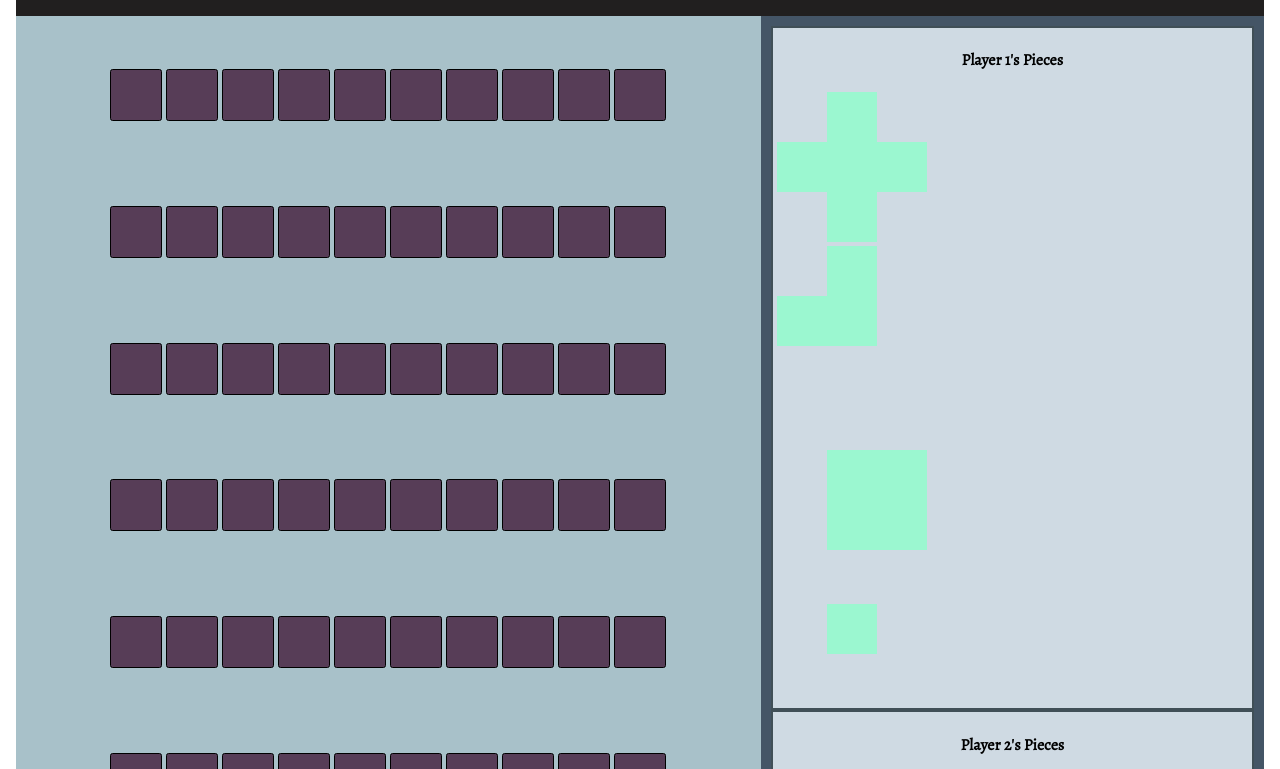
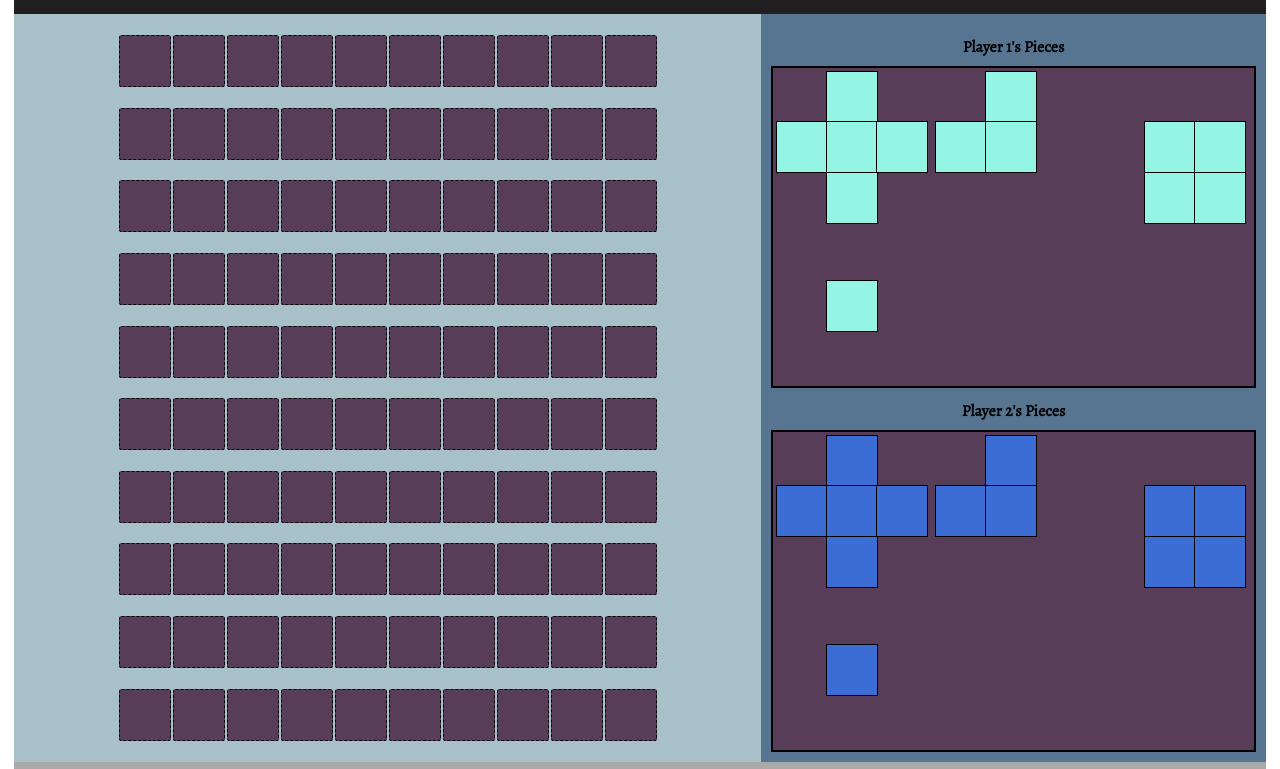
Before and after one commit to ldbean/Cathedral, a plain HTML site: page index.html in a window 1280 px wide. Shown: the part 107-876 px from the top of the page. Drawn offline with nearby package versions, Linux system fonts and the light colour scheme.

Commit message:
fixed the piece building function to be more robust

```diff
--- a/css/style.css
+++ b/css/style.css
@@ -14,6 +14,9 @@
 .header {
     background: rgb(33, 31, 31);
     color:mintcream;
+}
+h4 {
+    margin: 12px 8px 8px 8px;
 }
 
 .footer {
@@ -34,38 +37,66 @@ td div {
     pointer-events: none;
     background-color:rgb(87, 61, 87);
     border: 1px solid black;
+    margin: -1px;
 
 }
 aside > div {
     height: 100%;
-    background-color: rgb(207, 218, 227);
-    border: 2px solid #404f57;
+    background-color: rgb(87, 61, 87);
+    border: 2px solid black;
 }
-.deck {
 
+.player1{
+    background-color: rgb(149, 245, 229);
+    height: 50px;
+    width: 50px;
+    border: 1px solid black;
+    margin: -1px;
 }
-.solid {
-    background-color: rgb(155, 247, 208);
-    height:50px;
+.player2{
+    background-color: rgb(60, 109, 213);
+    height: 50px;
     width: 50px;
+    border: 1px solid black;
+    margin: -1px;
 }
 .pHolder {
     height: 50px;
     width: 50px;
+    margin: 0;
 }
-.deck > div {
+.invisible {
+    display: none;
+}
+.hovered {
+ background-color: white;
+ stroke: aliceblue;
+}
+
+.hold {
+    border: solid black 1px;
+}
+.unclaimed {
+    border-style: dashed;
+}
+.deck {
+    display: flex;
+    flex-wrap: wrap;
+}
+.deck > section {
     display:flex;
     flex-wrap: wrap;
-    height:150px;
-    width: 150px;
+    height:151px;
+    width: 151px;
     margin: 4px;
 
 }
 .aside {
-    background-color: #445566;
+    background-color: #577491;
     justify-content: space-around;
     display: flex;
     flex-direction: column;
+
 
 }
 
@@ -81,6 +112,7 @@ aside > div {
 }
 
 body {
-    padding: 8px;
+    padding: 6px;
     font-family: 'Alegreya', serif;
+
 }
--- a/index.html
+++ b/index.html
@@ -337,11 +337,12 @@
             </table>
         </main>
         <aside class="aside">
+            <h4>Player 1's Pieces</h4>
             <div class="deck" id="player1">
-                <h4>Player 1's Pieces</h4>
             </div>
+            <h4>Player 2's Pieces</h4>
             <div class="deck"id="player2">
-                <h4>Player 2's Pieces</h4>
+
             </div>
         </aside>
         <footer class="footer">
--- a/js/main.js
+++ b/js/main.js
@@ -5,6 +5,12 @@ const lookup = {
     'null' : 'black',
     '0': 'black'
 }
+
+const mathGrid = [
+    -11, -10, -9,
+    -1, 0, 1,
+    9, 10, 11
+]
 
 // PIECES
 const pieces = {
@@ -38,7 +44,6 @@ const pieces = {
 let board;
 let turn;
 let winner;
-let occupiedSpaces = [];
 let height = 10;
 let width = 10;
 let center;
@@ -47,33 +52,64 @@ let center;
 
 // CACHED EVENTS
 let spaces = document.querySelectorAll('td div');
+let claimed = document.querySelectorAll('.claimed');
+let unclaimed = document.querySelectorAll('.unclaimed');
 let message = document.querySelector('h3');
 let btn = document.getElementById('reset');
 let table = document.querySelector('table');
 let deck = document.querySelectorAll('.deck');
-let pieceContainer = document.createElement('div')
-pieceContainer.setAttribute('draggable', 'true')
 
 
 // EVENT LISTENERS
-// btn.addEventListener('click', initialize)
+btn.addEventListener('click', initialize)
 table.addEventListener('click', handleMove)
-// space.addEventListener('mouseup', displayPiece)
+// claimed.addEventListener('dragstart', dragStart)
+// claimed.addEventListener('dragend', dragEnd)
 
+//Loop through unclaimed and call drag events
+for(const space of unclaimed) {
+    unclaimed.addEventListener('dragover', dragOver);
+    unclaimed.addEventListener('dragenter', dragEnter);
+    unclaimed.addEventListener('dragleave', dragLeave);
+    unclaimed.addEventListener('drop', dragDrop);
+}
 
 // FUNCTIONS
 initialize();
+
+    // DRAG FUNCTIONS
+function dragStart () {
+    this.className += ' hold';
+    setTimeout(() => this.className = 'invisible', 0)
+}
+
+function dragEnd () {
+    this.className = 'claimed';
+}
+function dragOver(e) {
+    e.preventDefault();
+}
+function dragEnter() {
+    this.className += ' hovered'
+}
+function dragLeave() {
+    this.className = 'unclaimed'
+}
+function dragDrop() {
+    this.className = 'unclaimed'
+    this.append(claimed);
+}
+
+
 function handleMove(event) {
     // get the index of the event.target
     let index = parseInt(event.target.id.replace('sq', ''));
     console.log(index)
     // check if the spaces are available
-    // if (!space.hasAttribute('class', 'occupied')) { }
-        // space can be occupied
+    // if (!space.hasAttribute('class', 'claimed')) { }
+        // space can be claimed
 
-        // TODO show preview of piece placement
-
-        // don't show preview
+        // TODO show preview of piece placement (hovered)
 
 
     // when taken, update state variables (board, turn, winner)
@@ -87,37 +123,68 @@ function handleMove(event) {
 }
 
 
+
+
+
 function getWinner() {
 
 }
 
+function pieceBuild (piece, player) {
+// create a separate space for generating pieces
+    let pieceStage = document.createDocumentFragment();
 
-function displayPiece (piece, player) {
-    let container = deck[player].appendChild(pieceContainer.cloneNode())
-    let piecePart = document.createElement('div')
-    for (let i = 0; i <= piece.length; i++){
-        container.append(piecePart.cloneNode())
+// create a bounding box for the piece and add its attributes
+    let pieceBound = document.createElement('section')
+    pieceBound.id = piece + ' ' + player
+    pieceBound.draggable = true;
 
-        if (piece[i] == 0) {
-            piecePart.setAttribute('class', 'pHolder')
+    for (let i = 0; i < piece.length; i++){
+    // create a pieceBlock for each piece's array item
+        let pieceBlock = document.createElement('div')
+        pieceBlock.id = player + i
 
+    // depending on the player listed
+        if (player == 0){
+
+        // color the block according to the number in the array
+            if (piece[i] == 0) {
+                pieceBlock.className = 'pHolder'
+
+            } else {
+                pieceBlock.className = 'player1'
+            }
         } else {
-            piecePart.setAttribute('class', 'solid')
+            if (piece[i] == 0) {
+                pieceBlock.className = 'pHolder'
+
+            } else {
+                pieceBlock.className = 'player2'
+            }
         }
+    // add blocks to bounding box
+        pieceBound.appendChild(pieceBlock)
     }
+
+// add piece to the stage
+    pieceStage.appendChild(pieceBound)
+// add final piece to respective player's deck
+    deck[player].appendChild(pieceStage)
 }
-console.log(pieces.infirmary.length)
 
 
+function placePiece(index) {
+// depending on where the center of the dragged piece was placed
 
+// set the value of the board spaces corresponding with the piece array
+// but only if the value in the pieces array is 1.
+// Use the mathGrid to determine new index of surrounding blocks
 
+    for (n in mathGrid) {
+        board[mathGrid[n]]
 
-
-
-function placePiece(i,j) {
-    for (let x = 0; x < board.length; x++){
-        for(let y = 0; y < board[x].length; y++) {
-
+        if (dragend){
+            spaces.setAttribute('class', 'solid')
         }
     }
 }
@@ -127,6 +194,9 @@ function render() {
 
 
     // TODO check for winner
+
+}
+function rotate() {
 
 }
 function initialize() {
@@ -144,14 +214,23 @@ function initialize() {
     ];
     turn = 1;
     winner = null;
+
     render();
-    displayPiece(pieces.infirmary, 0);
-    displayPiece(pieces.inn, 0);
-    displayPiece(pieces.square, 0);
-    displayPiece(pieces.tavern, 0);
 
-    displayPiece(pieces.infirmary, 1);
-    displayPiece(pieces.inn, 1);
-    displayPiece(pieces.square, 1);
-    displayPiece(pieces.tavern, 1);
+
+
+    pieceBuild(pieces.infirmary, 0);
+    pieceBuild(pieces.inn, 0);
+    pieceBuild(pieces.square, 0);
+    pieceBuild(pieces.tavern, 0);
+
+    pieceBuild(pieces.infirmary, 1);
+    pieceBuild(pieces.inn, 1);
+    pieceBuild(pieces.square, 1);
+    pieceBuild(pieces.tavern, 1);
+
+
+    for (s of spaces) {
+        s.setAttribute('class', 'unclaimed')
+    }
 }
```
